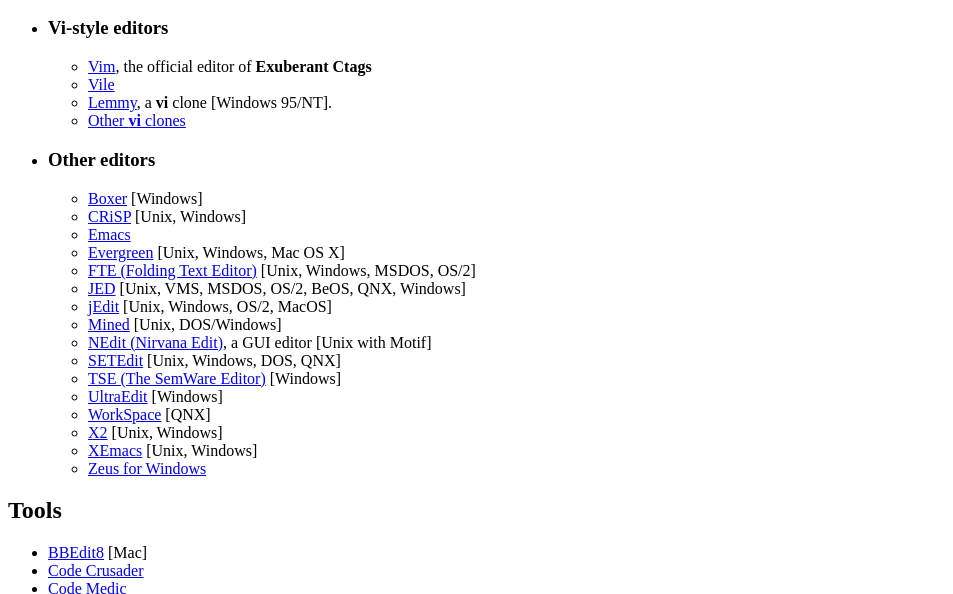
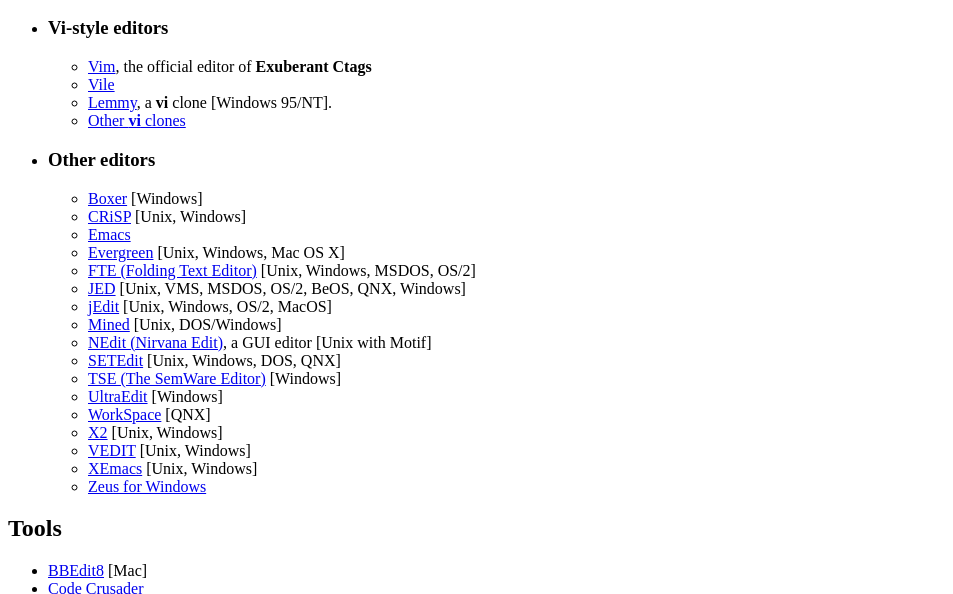
Before and after one commit to besmarteddhie1/ectagse, a plain HTML site: page website/tools.html in a window 1280 px wide. Shown: the part 96-690 px from the top of the page, without its empty margins (0-953 px from the left). Drawn offline with Linux system fonts and the light colour scheme.

Commit message:
Added entry for VEDIT.

```diff
--- a/website/tools.html
+++ b/website/tools.html
@@ -40,6 +40,7 @@
       <li><a href="http://www.ultraedit.com/">UltraEdit</a> [Windows]</li>
       <li><a href="http://pages.infinit.net/micbel/">WorkSpace</a> [QNX]</li>
       <li><a href="http://www.interlog.com/~bwt/">X2</a> [Unix, Windows]</li>
+      <li><a href="http://www.vedit.com/">VEDIT</a> [Unix, Windows]</li>
       <li><a href="http://www.xemacs.org/">XEmacs</a> [Unix, Windows]</li>
       <li><a href="http://www.zeusedit.com">Zeus for Windows</a></li>
     </ul>
```
